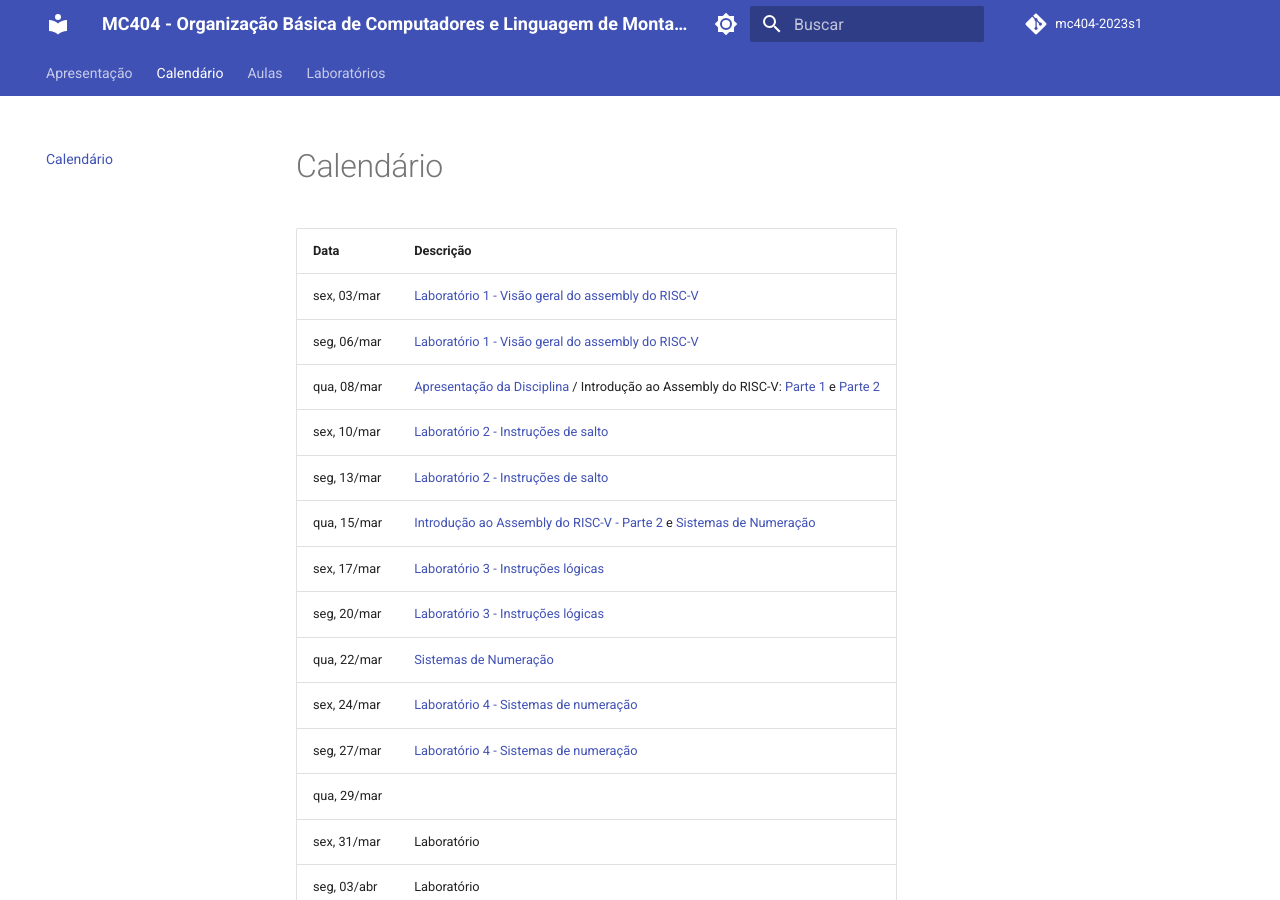
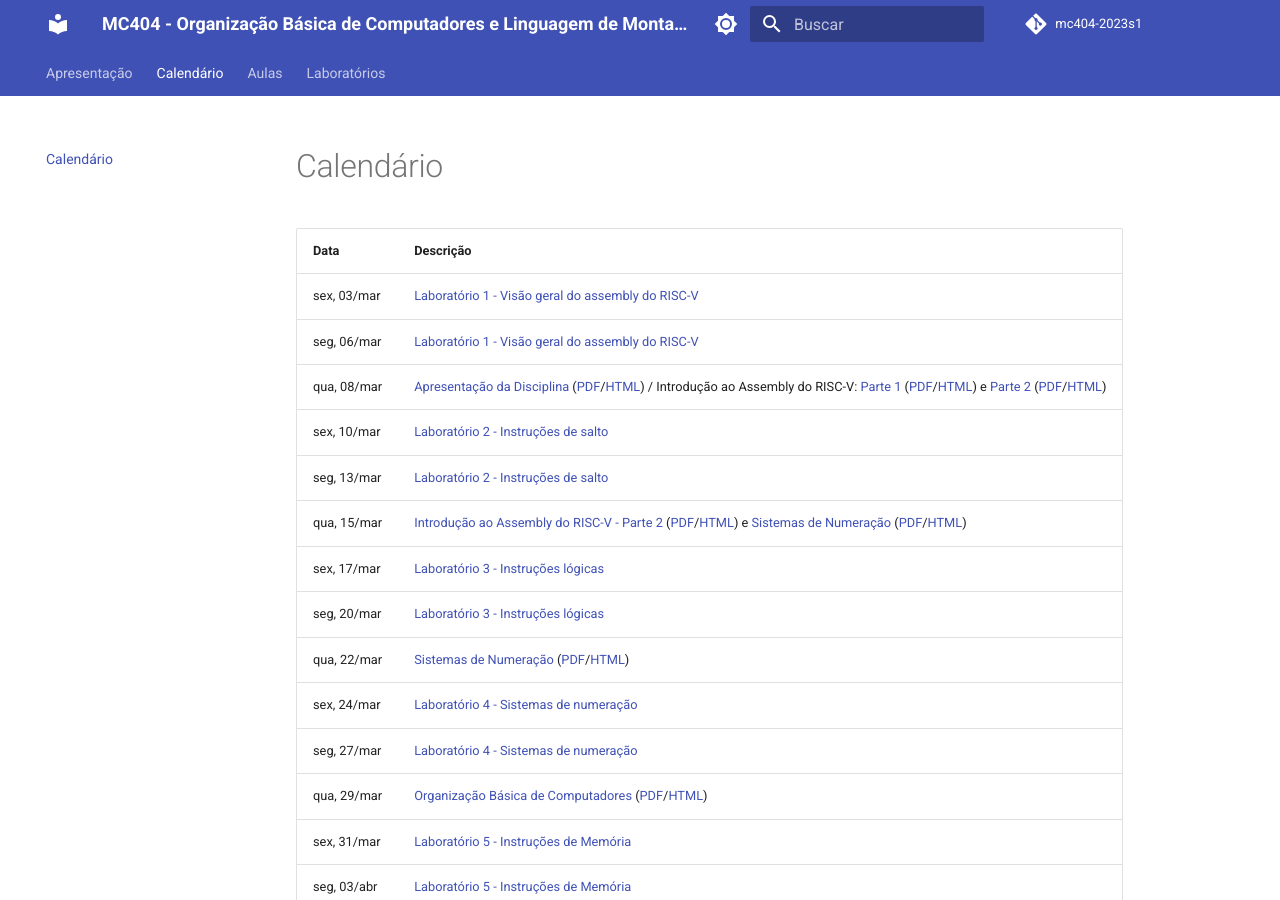
Before and after one commit to rjazevedo/mc404-2023s1, an MkDocs documentation site: the page built from docs/calendario.md, in a window 1280 px wide and 900 px high. Built offline with MkDocs 1.6.1 and Material for MkDocs 9.7.7, drawn with Linux system fonts in a browser that asks for light colours; comment, search, counter and statistics services are not loaded.

Commit message:
Atualizando o calendário

```diff
--- a/docs/calendario.md
+++ b/docs/calendario.md
@@ -4,18 +4,18 @@
 |---|---|
 |sex, 03/mar|[Laboratório 1 - Visão geral do assembly do RISC-V](../lab01)|
 |seg, 06/mar|[Laboratório 1 - Visão geral do assembly do RISC-V](../lab01)|
-|qua, 08/mar|[Apresentação da Disciplina](../slides/apresentacao) / Introdução ao Assembly do RISC-V: [Parte 1](../slides/assembly01) e [Parte 2](../slides/assembly02) |
+|qua, 08/mar|[Apresentação da Disciplina](../slides/apresentacao) ([PDF](../slides/apresentacao.pdf)/[HTML](../slides/apresentacao.html)) / Introdução ao Assembly do RISC-V: [Parte 1](../slides/assembly01) ([PDF](../slides/assembly01.pdf)/[HTML](../slides/assembly01.html)) e [Parte 2](../slides/assembly02) ([PDF](../slides/assembly02.pdf)/[HTML](../slides/assembly02.html)) |
 |sex, 10/mar|[Laboratório 2 - Instruções de salto](../lab02)|
 |seg, 13/mar|[Laboratório 2 - Instruções de salto](../lab02)|
-|qua, 15/mar|[Introdução ao Assembly do RISC-V - Parte 2](../slides/assembly02) e [Sistemas de Numeração](../slides/binario02) |
+|qua, 15/mar|[Introdução ao Assembly do RISC-V - Parte 2](../slides/assembly02) ([PDF](../slides/assembly02.pdf)/[HTML](../slides/assembly02.html)) e [Sistemas de Numeração](../slides/binario01) ([PDF](../slides/binario01.pdf)/[HTML](../slides/binario01.html)) |
 |sex, 17/mar|[Laboratório 3 - Instruções lógicas](../lab03)|
 |seg, 20/mar|[Laboratório 3 - Instruções lógicas](../lab03)|
-|qua, 22/mar|[Sistemas de Numeração](../slides/binario02)|
+|qua, 22/mar|[Sistemas de Numeração](../slides/binario01) ([PDF](../slides/binario01.pdf)/[HTML](../slides/binario01.html))|
 |sex, 24/mar|[Laboratório 4 - Sistemas de numeração](../lab04)|
 |seg, 27/mar|[Laboratório 4 - Sistemas de numeração](../lab04)|
-|qua, 29/mar| |
-|sex, 31/mar|Laboratório|
-|seg, 03/abr|Laboratório|
+|qua, 29/mar|[Organização Básica de Computadores](../slides/organizacao-basica-de-computadores) ([PDF](../slides/organizacao-basica-de-computadores.pdf)/[HTML](../slides/organizacao-basica-de-computadores.html))|
+|sex, 31/mar|[Laboratório 5 - Instruções de Memória](../lab05)|
+|seg, 03/abr|[Laboratório 5 - Instruções de Memória](../lab05)|
 |qua, 05/abr| |
 |sex, 07/abr|Feriado|
 |seg, 10/abr|Laboratório|
```
Also changed, not shown: README.md (+1 -1 lines).
